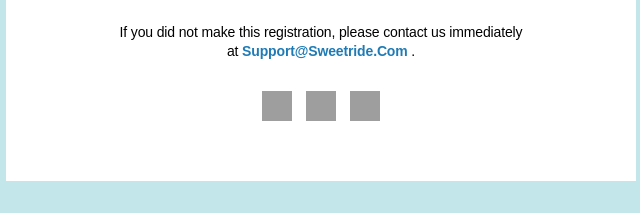
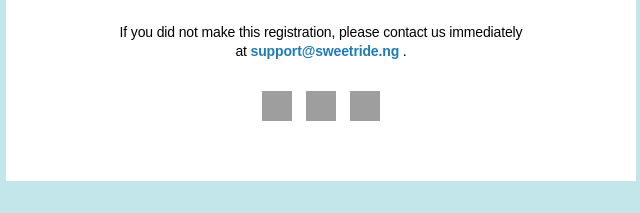
Before and after one commit to EmmanuelTlom/emailtemplates, a plain HTML site: page RegistrationRequest.html in a window 1280 px wide. Shown: the part 431-644 px from the top of the page, 319-959 px from the left. Drawn offline with Linux system fonts and the light colour scheme; grey boxes are pictures that could not be loaded; a web font is replaced by a local one.

Commit message:
sweetride email templates

```diff
--- a/RegistrationRequest.html
+++ b/RegistrationRequest.html
@@ -163,13 +163,12 @@
                 color: #1f7bb5;
                 text-align: center;
                 letter-spacing: -0.01em;
-                text-transform: capitalize;
                 text-decoration: none;
               "
               target="_blank"
               href="mailto:support@sweetride.ng"
             >
-              support@sweetride.com </a
+              support@sweetride.ng </a
             >.
           </div>
 
```
Also changed, not shown: TransactionSuccessMain.html (+0 -1 lines).
